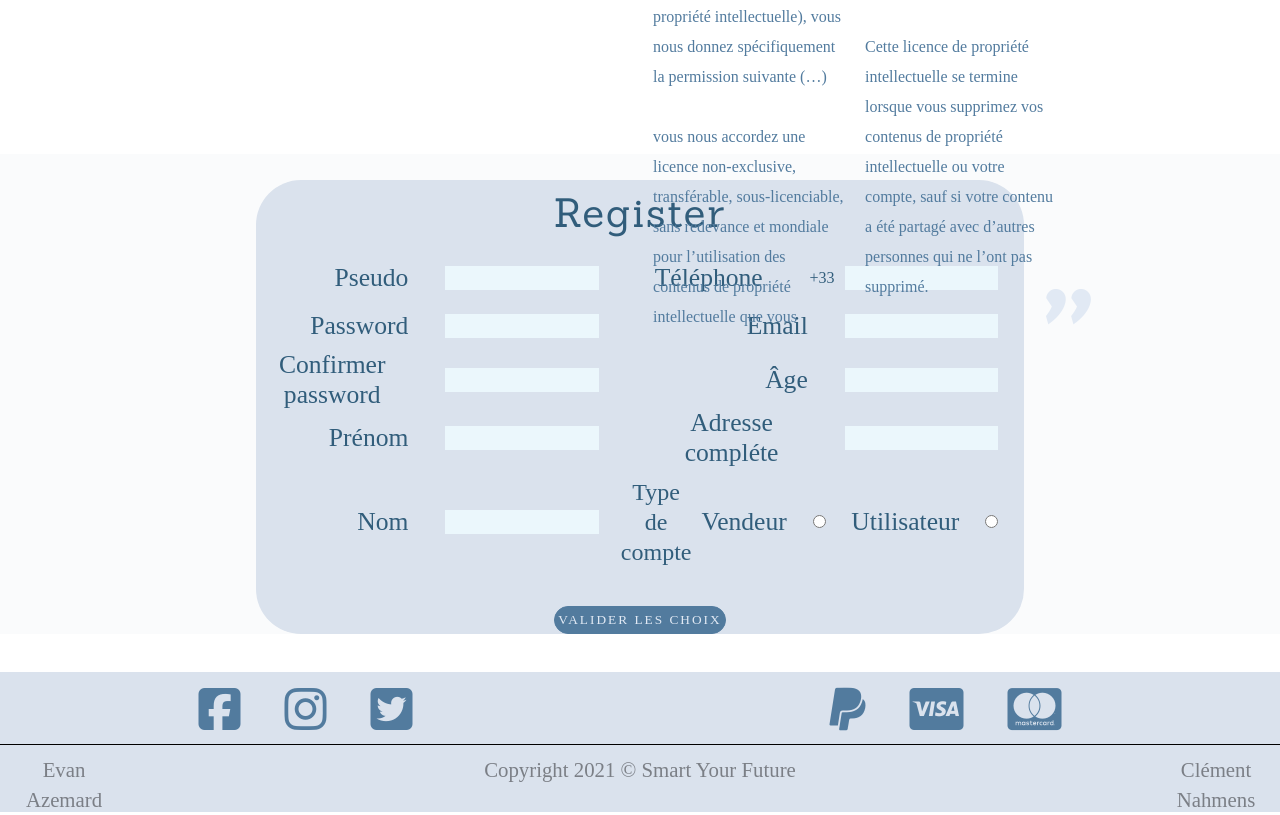
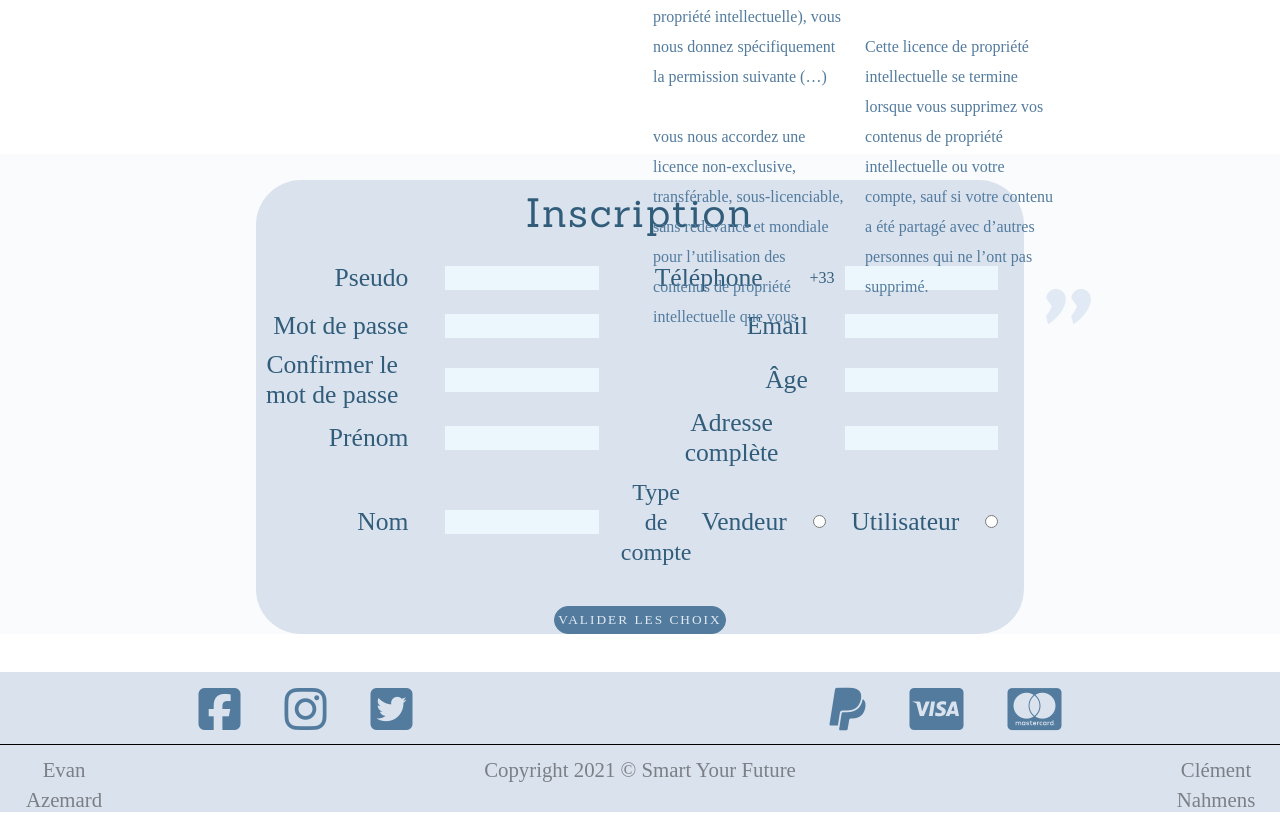
Before and after one commit to evan-azemard/boutique, a PHP site: page /index.php?page=register in a window 1280 px wide. Shown: the part 230-1045 px from the top of the page. Run offline with PHP 8.4, Linux system fonts and the light colour scheme; some libraries are stand-ins or nearby versions.

Commit message:
correction erreur

```diff
--- a/view/layout.php
+++ b/view/layout.php
@@ -2,6 +2,7 @@
 <!--Template for full page -->
 <!DOCTYPE html>
 <html lang="fr">
+
 <head>
     <meta charset="UTF-8">
     <meta name="viewport" content="width=device-width, user-scalable=no, initial-scale=1.0, maximum-scale=1.0, minimum-scale=1.0">
@@ -14,6 +15,7 @@
     <link href="https://fonts.googleapis.com/css2?family=Secular+One&display=swap" rel="stylesheet">
     <title>Smart Your Future</title>
 </head>
+
 <body>
     <!--Header-->
     <header>
@@ -21,18 +23,18 @@
             <div class="sectiondiv">
                 <div id="déroul" class="DEL" style="overflow: auto; min-height: 85%;">
                     <a href="#" class="fermer" onclick="closeNav()">×</a>
-                <a class="colorlien" href="accueil">accueil</a>
-                <a class="colorlien" href="register">Register</a>
-                <a class="colorlien" href="login">Login</a>
-                <a class="colorlien" href="profil">profil</a>
-                <a class="colorlien" href="disconnect">Disconect</a>
+                    <a class="colorlien" href="accueil">Accueil</a>
+                    <a class="colorlien" href="register">Inscription</a>
+                    <a class="colorlien" href="login">Connexion</a>
+                    <a class="colorlien" href="profil">Profil</a>
+                    <a class="colorlien" href="disconnect">Deconnexion</a>
                     <a class="colorlien" href="ajout">Ajouter un article</a>
                     <a class="colorlien" href="produit">Découvrer nos produits</a>
-                <a class="colorlien" href="admin">Admin</a>
+                    <a class="colorlien" href="admin">Administrateur</a>
                     <a class="colorlien" href="gerant">Gérant</a>
                     <a class="colorlien" href="panier">Panier</a>
-                <a class="colorlien" href="paiment">Paiment</a>
-                <a class="colorlien" href="historique_commende">Historique des commendes</a>
+                    <a class="colorlien" href="paiment">Paiement</a>
+                    <a class="colorlien" href="historique_commende">Historique des commandes</a>
                     <a class="colorlien" href="historique_vendeur">Historique de vente</a>
                 </div>
                 <span style="font-size:30px;" onclick="openNav()">
@@ -42,6 +44,7 @@
                     function openNav() {
                         document.getElementById("déroul").style.width = "250px";
                     }
+
                     function closeNav() {
                         document.getElementById("déroul").style.width = "0";
                     }
@@ -53,7 +56,11 @@
             <div id="header_title_img">
                 <img src=img_docs/logo.png>
             </div>
-        <a href="accueil"><div id="header_h1"><h1>Smart Your Future</h1></div></a>
+            <a href="accueil">
+                <div id="header_h1">
+                    <h1>Smart Your Future</h1>
+                </div>
+            </a>
         </div>
         <div id="header_lien">
             <div id="header_lien_grid1">
@@ -77,7 +84,7 @@
     <!--Main-->
 
     <!--Template-->
-    <?php include $template. '.php' ?>
+    <?php include $template . '.php' ?>
 
     <!--Footer-->
     <footer>
@@ -101,4 +108,5 @@
         </div>
     </footer>
 </body>
+
 </html>
--- a/view/register.php
+++ b/view/register.php
@@ -1,8 +1,8 @@
 <!--Page Register-->
 <?php
-if(isset($_POST["submit"])){
+if (isset($_POST["submit"])) {
     $user = new Utilisateurs();
-    $errors = $user->Register($_POST['pseudo'],$_POST['tel'],$_POST['password'],$_POST['email'], $_POST['r_password'],$_POST['age'],$_POST['prenom'],$_POST['nom'],$_POST['choix'], $_POST['adresse']);
+    $errors = $user->Register($_POST['pseudo'], $_POST['tel'], $_POST['password'], $_POST['email'], $_POST['r_password'], $_POST['age'], $_POST['prenom'], $_POST['nom'], $_POST['choix'], $_POST['adresse']);
 } else {
     $errors = array();
 }
@@ -27,11 +27,11 @@ if(isset($_POST["submit"])){
                     compte, sauf si votre contenu a été partagé avec d’autres personnes qui ne l’ont pas supprimé.<span id="register_g2">"</span></p>
             </article>
         </section>
-            <?php include 'error.php'; ?>
+        <?php include 'error.php'; ?>
         <section id="register_section2">
             <form method="post" id="register_form">
                 <article id="register_form_article1">
-                    <h2>Register</h2>
+                    <h2>Inscription</h2>
                 </article>
                 <article id="register_form_article2">
                     <div class="register_form_contient">
@@ -41,51 +41,53 @@ if(isset($_POST["submit"])){
                         </div>
                         <div class="register_labput">
                             <label for="téléphone">Téléphone</label>
-                            <div id="telregister"><p>+33</p></div>
+                            <div id="telregister">
+                                <p>+33</p>
+                            </div>
                             <input type="number" name="tel" maxlength="9" minlength="9" id="téléphone" required>
                         </div>
                     </div>
                     <div class="register_form_contient">
                         <div class="register_labput">
-                            <label for="password">Password</label>
-                            <input type="password" name="password"  minlength="12" maxlength="40"  id="password" required>
+                            <label for="password">Mot de passe</label>
+                            <input type="password" name="password" minlength="12" maxlength="40" id="password" required>
                         </div>
                         <div class="register_labput">
                             <label for="email">Email</label>
-                            <input type="email" name="email" minlength="9"  maxlength="35" id="email" required>
+                            <input type="email" name="email" minlength="9" maxlength="35" id="email" required>
                         </div>
                     </div>
                     <div class="register_form_contient">
                         <div class="register_labput">
-                            <label for="confirme_password">Confirmer password</label>
-                            <input type="password" name="r_password" minlength="12" maxlength="40"  id="confirme_password" required>
+                            <label for="confirme_password">Confirmer le mot de passe</label>
+                            <input type="password" name="r_password" minlength="12" maxlength="40" id="confirme_password" required>
                         </div>
                         <div class="register_labput">
                             <label for="age">Âge</label>
-                            <input type="number" name="age" minlength="13" maxlength="115"  id="age" required>
+                            <input type="number" name="age" minlength="13" maxlength="115" id="age" required>
                         </div>
                     </div>
                     <div class="register_form_contient">
                         <div class="register_labput">
                             <label for="prenom">Prénom</label>
-                            <input   type="text" name="prenom" maxlength="12" min="3" id="prenom" required>
+                            <input type="text" name="prenom" maxlength="12" min="3" id="prenom" required>
                         </div>
                         <div class="register_labput">
-                            <label for="adresse">Adresse compléte</label>
-                            <input type="text" minlength="20" maxlength="80"   name="adresse" id="adresse" required>
+                            <label for="adresse">Adresse complète</label>
+                            <input type="text" minlength="20" maxlength="80" name="adresse" id="adresse" required>
                         </div>
                     </div>
                     <div class="register_form_contient">
                         <div class="register_labput">
                             <label for="nom">Nom</label>
-                            <input type="text"  name="nom" maxlength="15" min="3" id="nom" required>
+                            <input type="text" name="nom" maxlength="15" min="3" id="nom" required>
                         </div>
                         <div class="register_labput5">
                             <p id="labelcompte">Type de compte</p>
                             <label for="choix1">Vendeur</label>
                             <input type="radio" required value="2" name="choix" id="choix1">
                             <label for="choix2">Utilisateur</label>
-                            <input type="radio" required value="1"  name="choix" id="choix2">
+                            <input type="radio" required value="1" name="choix" id="choix2">
                         </div>
                 </article>
                 <article id="register_form_article3">
```
Also changed, not shown: view/accueil.php (+8 -9 lines), view/login.php (+8 -10 lines). Lines whose indentation alone changed are shown as unchanged.
